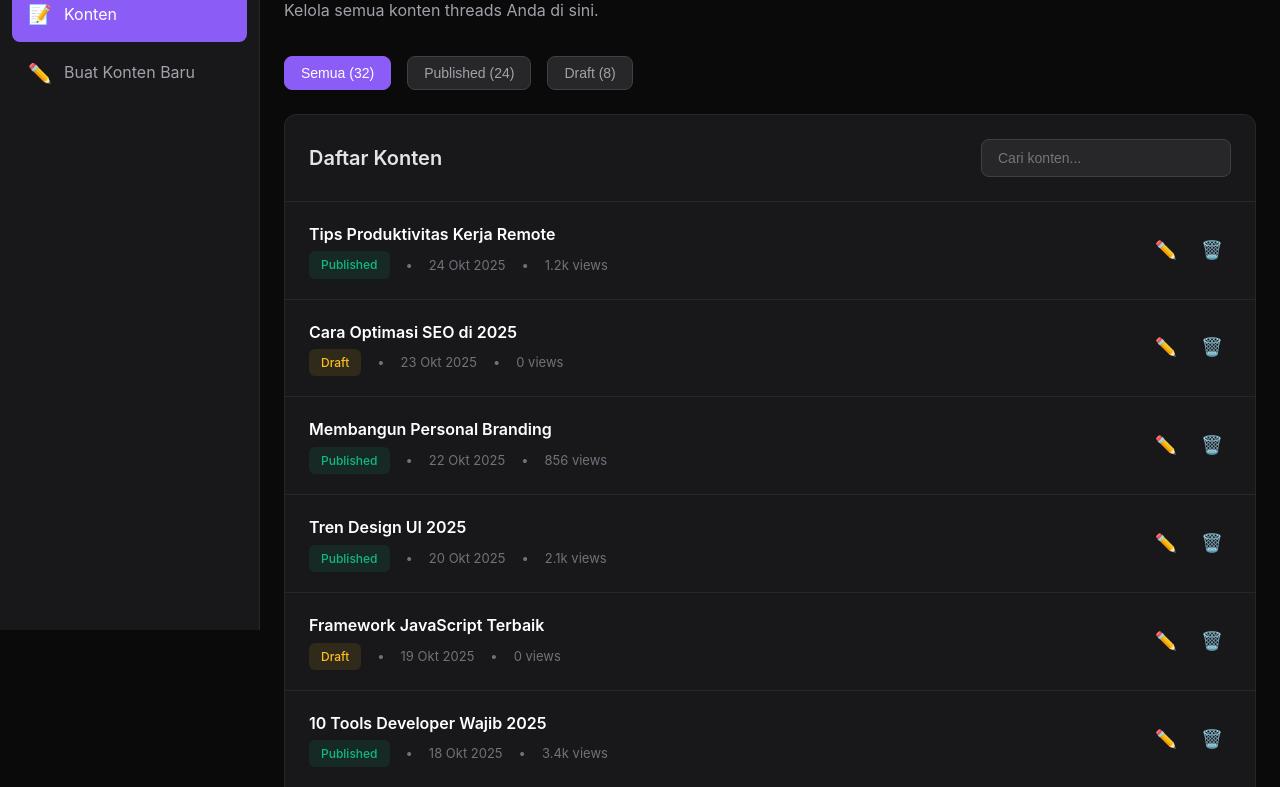
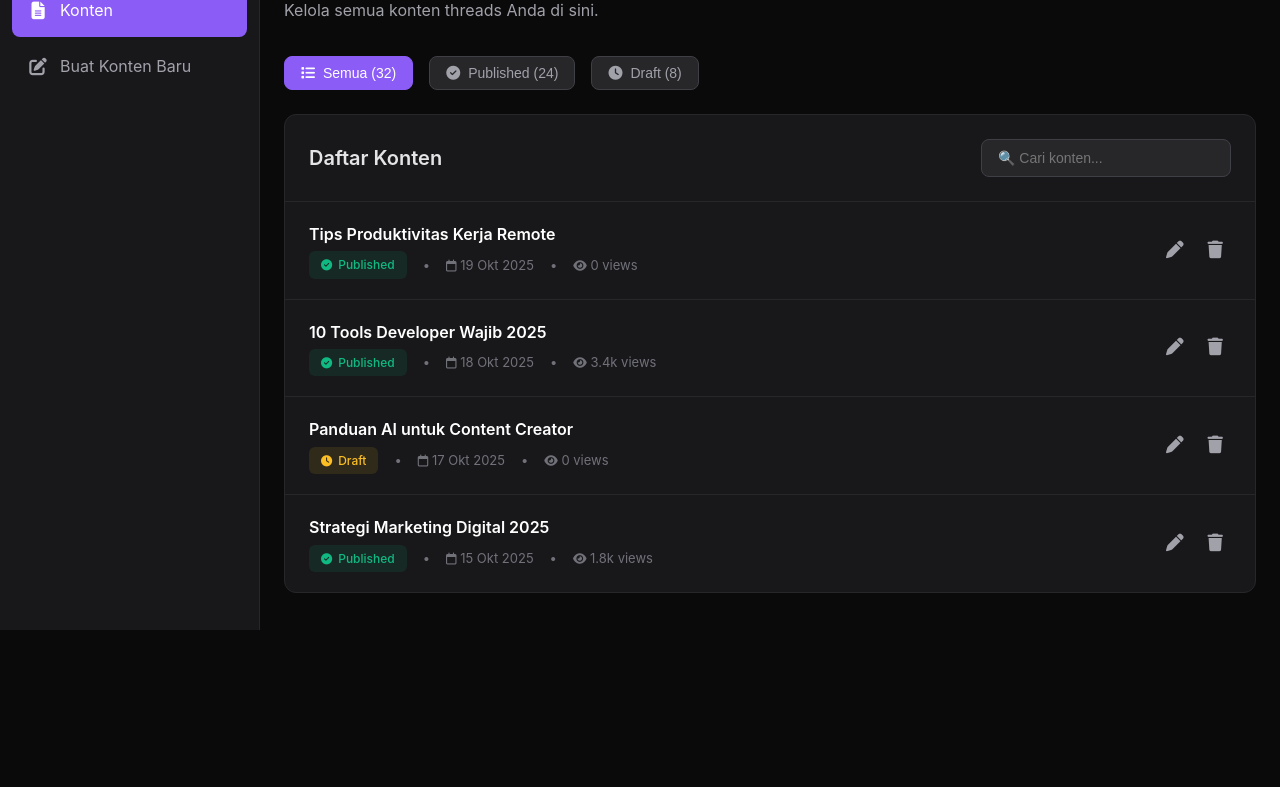
Before and after one commit to FAYnim/cms-threads, a plain HTML site: page content-list.html in a window 1280 px wide. Shown: the part 170-957 px from the top of the page. After the commit the page ends 800 px from the top, so only its background shows below. Drawn offline with Linux system fonts and the light colour scheme.

Commit message:
Tambah cdn font awesome

```diff
--- a/content-list.html
+++ b/content-list.html
@@ -4,6 +4,7 @@
     <meta charset="UTF-8">
     <meta name="viewport" content="width=device-width, initial-scale=1.0">
     <title>Konten - Threads CMS</title>
+    <link rel="stylesheet" href="https://cdnjs.cloudflare.com/ajax/libs/font-awesome/6.4.0/css/all.min.css">
     <link rel="stylesheet" href="styles/global.css">
     <style>
         /* Content List specific styles */
@@ -22,6 +23,13 @@
             color: #a1a1aa;
             cursor: pointer;
             transition: all 0.2s;
+            font-size: 0.875rem;
+            display: inline-flex;
+            align-items: center;
+            gap: 0.5rem;
+        }
+
+        .filter-btn i {
             font-size: 0.875rem;
         }
 
@@ -76,26 +84,28 @@
         <!-- Sidebar -->
         <aside class="sidebar" id="sidebar">
             <div class="logo">
-                <div class="logo-icon">📱</div>
+                <div class="logo-icon">
+                    <i class="fa-brands fa-threads"></i>
+                </div>
                 <span>Threads CMS</span>
             </div>
 
             <ul class="nav-menu">
                 <li class="nav-item">
                     <a href="index.html" class="nav-link">
-                        <span class="nav-icon">📊</span>
+                        <span class="nav-icon"><i class="fa-solid fa-chart-line"></i></span>
                         <span>Dashboard</span>
                     </a>
                 </li>
                 <li class="nav-item">
                     <a href="content-list.html" class="nav-link active">
-                        <span class="nav-icon">📝</span>
+                        <span class="nav-icon"><i class="fa-solid fa-file-lines"></i></span>
                         <span>Konten</span>
                     </a>
                 </li>
                 <li class="nav-item">
                     <a href="content-editor.html" class="nav-link">
-                        <span class="nav-icon">✏️</span>
+                        <span class="nav-icon"><i class="fa-solid fa-pen-to-square"></i></span>
                         <span>Buat Konten Baru</span>
                     </a>
                 </li>
@@ -106,11 +116,19 @@
         <main class="main-content" id="mainContent">
             <!-- Header -->
             <header class="header">
-                <button class="hamburger" id="hamburger">☰</button>
+                <button class="hamburger" id="hamburger">
+                    <i class="fa-solid fa-bars"></i>
+                </button>
                 <div class="header-right">
-                    <a href="content-editor.html" class="btn btn-primary btn-sm">+ Buat Konten</a>
-                    <button class="btn btn-secondary btn-sm">🔔</button>
-                    <button class="btn btn-secondary btn-sm">👤</button>
+                    <a href="content-editor.html" class="btn btn-primary btn-sm">
+                        <i class="fa-solid fa-plus"></i> Buat Konten
+                    </a>
+                    <button class="btn btn-secondary btn-sm">
+                        <i class="fa-solid fa-bell"></i>
+                    </button>
+                    <button class="btn btn-secondary btn-sm">
+                        <i class="fa-solid fa-user"></i>
+                    </button>
                 </div>
             </header>
 
@@ -120,15 +138,21 @@
                 <p class="page-subtitle">Kelola semua konten threads Anda di sini.</p>
 
                 <div class="filter-bar">
-                    <button class="filter-btn active" data-filter="all">Semua (32)</button>
-                    <button class="filter-btn" data-filter="published">Published (24)</button>
-                    <button class="filter-btn" data-filter="draft">Draft (8)</button>
+                    <button class="filter-btn active" data-filter="all">
+                        <i class="fa-solid fa-list"></i> Semua (32)
+                    </button>
+                    <button class="filter-btn" data-filter="published">
+                        <i class="fa-solid fa-check-circle"></i> Published (24)
+                    </button>
+                    <button class="filter-btn" data-filter="draft">
+                        <i class="fa-solid fa-clock"></i> Draft (8)
+                    </button>
                 </div>
 
                 <div class="content-list">
                     <div class="list-header">
                         <h2 class="list-title">Daftar Konten</h2>
-                        <input type="text" class="search-box" placeholder="Cari konten..." id="searchBox">
+                        <input type="text" class="search-box" placeholder="🔍 Cari konten..." id="searchBox">
                     </div>
 
                     <div id="contentListContainer">
@@ -136,84 +160,22 @@
                             <div class="content-info">
                                 <div class="content-title">Tips Produktivitas Kerja Remote</div>
                                 <div class="content-meta">
-                                    <span class="badge badge-published">Published</span>
+                                    <span class="badge badge-published">
+                                        <i class="fa-solid fa-check-circle"></i> Published
+                                    </span>
                                     <span>•</span>
-                                    <span>24 Okt 2025</span>
+                                    <span><i class="fa-regular fa-calendar"></i> 19 Okt 2025</span>
                                     <span>•</span>
-                                    <span>1.2k views</span>
+                                    <span><i class="fa-solid fa-eye"></i> 0 views</span>
                                 </div>
                             </div>
                             <div class="content-actions">
-                                <button class="icon-btn edit-btn" title="Edit">✏️</button>
-                                <button class="icon-btn delete delete-btn" title="Hapus">🗑️</button>
-                            </div>
-                        </div>
-
-                        <div class="content-item" data-status="draft">
-                            <div class="content-info">
-                                <div class="content-title">Cara Optimasi SEO di 2025</div>
-                                <div class="content-meta">
-                                    <span class="badge badge-draft">Draft</span>
-                                    <span>•</span>
-                                    <span>23 Okt 2025</span>
-                                    <span>•</span>
-                                    <span>0 views</span>
-                                </div>
-                            </div>
-                            <div class="content-actions">
-                                <button class="icon-btn edit-btn" title="Edit">✏️</button>
-                                <button class="icon-btn delete delete-btn" title="Hapus">🗑️</button>
-                            </div>
-                        </div>
-
-                        <div class="content-item" data-status="published">
-                            <div class="content-info">
-                                <div class="content-title">Membangun Personal Branding</div>
-                                <div class="content-meta">
-                                    <span class="badge badge-published">Published</span>
-                                    <span>•</span>
-                                    <span>22 Okt 2025</span>
-                                    <span>•</span>
-                                    <span>856 views</span>
-                                </div>
-                            </div>
-                            <div class="content-actions">
-                                <button class="icon-btn edit-btn" title="Edit">✏️</button>
-                                <button class="icon-btn delete delete-btn" title="Hapus">🗑️</button>
-                            </div>
-                        </div>
-
-                        <div class="content-item" data-status="published">
-                            <div class="content-info">
-                                <div class="content-title">Tren Design UI 2025</div>
-                                <div class="content-meta">
-                                    <span class="badge badge-published">Published</span>
-                                    <span>•</span>
-                                    <span>20 Okt 2025</span>
-                                    <span>•</span>
-                                    <span>2.1k views</span>
-                                </div>
-                            </div>
-                            <div class="content-actions">
-                                <button class="icon-btn edit-btn" title="Edit">✏️</button>
-                                <button class="icon-btn delete delete-btn" title="Hapus">🗑️</button>
-                            </div>
-                        </div>
-
-                        <div class="content-item" data-status="draft">
-                            <div class="content-info">
-                                <div class="content-title">Framework JavaScript Terbaik</div>
-                                <div class="content-meta">
-                                    <span class="badge badge-draft">Draft</span>
-                                    <span>•</span>
-                                    <span>19 Okt 2025</span>
-                                    <span>•</span>
-                                    <span>0 views</span>
-                                </div>
-                            </div>
-                            <div class="content-actions">
-                                <button class="icon-btn edit-btn" title="Edit">✏️</button>
-                                <button class="icon-btn delete delete-btn" title="Hapus">🗑️</button>
+                                <button class="icon-btn edit-btn" title="Edit">
+                                    <i class="fa-solid fa-pen"></i>
+                                </button>
+                                <button class="icon-btn delete delete-btn" title="Hapus">
+                                    <i class="fa-solid fa-trash"></i>
+                                </button>
                             </div>
                         </div>
 
@@ -221,16 +183,22 @@
                             <div class="content-info">
                                 <div class="content-title">10 Tools Developer Wajib 2025</div>
                                 <div class="content-meta">
-                                    <span class="badge badge-published">Published</span>
+                                    <span class="badge badge-published">
+                                        <i class="fa-solid fa-check-circle"></i> Published
+                                    </span>
                                     <span>•</span>
-                                    <span>18 Okt 2025</span>
+                                    <span><i class="fa-regular fa-calendar"></i> 18 Okt 2025</span>
                                     <span>•</span>
-                                    <span>3.4k views</span>
+                                    <span><i class="fa-solid fa-eye"></i> 3.4k views</span>
                                 </div>
                             </div>
                             <div class="content-actions">
-                                <button class="icon-btn edit-btn" title="Edit">✏️</button>
-                                <button class="icon-btn delete delete-btn" title="Hapus">🗑️</button>
+                                <button class="icon-btn edit-btn" title="Edit">
+                                    <i class="fa-solid fa-pen"></i>
+                                </button>
+                                <button class="icon-btn delete delete-btn" title="Hapus">
+                                    <i class="fa-solid fa-trash"></i>
+                                </button>
                             </div>
                         </div>
 
@@ -238,16 +206,22 @@
                             <div class="content-info">
                                 <div class="content-title">Panduan AI untuk Content Creator</div>
                                 <div class="content-meta">
-                                    <span class="badge badge-draft">Draft</span>
+                                    <span class="badge badge-draft">
+                                        <i class="fa-solid fa-clock"></i> Draft
+                                    </span>
                                     <span>•</span>
-                                    <span>17 Okt 2025</span>
+                                    <span><i class="fa-regular fa-calendar"></i> 17 Okt 2025</span>
                                     <span>•</span>
-                                    <span>0 views</span>
+                                    <span><i class="fa-solid fa-eye"></i> 0 views</span>
                                 </div>
                             </div>
                             <div class="content-actions">
-                                <button class="icon-btn edit-btn" title="Edit">✏️</button>
-                                <button class="icon-btn delete delete-btn" title="Hapus">🗑️</button>
+                                <button class="icon-btn edit-btn" title="Edit">
+                                    <i class="fa-solid fa-pen"></i>
+                                </button>
+                                <button class="icon-btn delete delete-btn" title="Hapus">
+                                    <i class="fa-solid fa-trash"></i>
+                                </button>
                             </div>
                         </div>
 
@@ -255,16 +229,22 @@
                             <div class="content-info">
                                 <div class="content-title">Strategi Marketing Digital 2025</div>
                                 <div class="content-meta">
-                                    <span class="badge badge-published">Published</span>
+                                    <span class="badge badge-published">
+                                        <i class="fa-solid fa-check-circle"></i> Published
+                                    </span>
                                     <span>•</span>
-                                    <span>15 Okt 2025</span>
+                                    <span><i class="fa-regular fa-calendar"></i> 15 Okt 2025</span>
                                     <span>•</span>
-                                    <span>1.8k views</span>
+                                    <span><i class="fa-solid fa-eye"></i> 1.8k views</span>
                                 </div>
                             </div>
                             <div class="content-actions">
-                                <button class="icon-btn edit-btn" title="Edit">✏️</button>
-                                <button class="icon-btn delete delete-btn" title="Hapus">🗑️</button>
+                                <button class="icon-btn edit-btn" title="Edit">
+                                    <i class="fa-solid fa-pen"></i>
+                                </button>
+                                <button class="icon-btn delete delete-btn" title="Hapus">
+                                    <i class="fa-solid fa-trash"></i>
+                                </button>
                             </div>
                         </div>
                     </div>
--- a/styles/global.css
+++ b/styles/global.css
@@ -89,7 +89,9 @@ body {
 }
 
 .nav-icon {
-    font-size: 1.2rem;
+    font-size: 1.1rem;
+    width: 20px;
+    text-align: center;
 }
 
 /* Main Content */
@@ -146,6 +148,13 @@ body {
     cursor: pointer;
     transition: all 0.2s;
     font-size: 0.875rem;
+    display: inline-flex;
+    align-items: center;
+    gap: 0.5rem;
+}
+
+.btn i {
+    font-size: 0.9rem;
 }
 
 .btn-primary {
@@ -267,12 +276,23 @@ body {
     color: #71717a;
 }
 
+.content-meta i {
+    font-size: 0.75rem;
+}
+
 /* Badges */
 .badge {
     padding: 0.25rem 0.75rem;
     border-radius: 6px;
     font-size: 0.75rem;
     font-weight: 500;
+    display: inline-flex;
+    align-items: center;
+    gap: 0.375rem;
+}
+
+.badge i {
+    font-size: 0.7rem;
 }
 
 .badge-published {
```
Also changed, not shown: content-editor.html (+78 -25 lines), index.html (+40 -17 lines).
